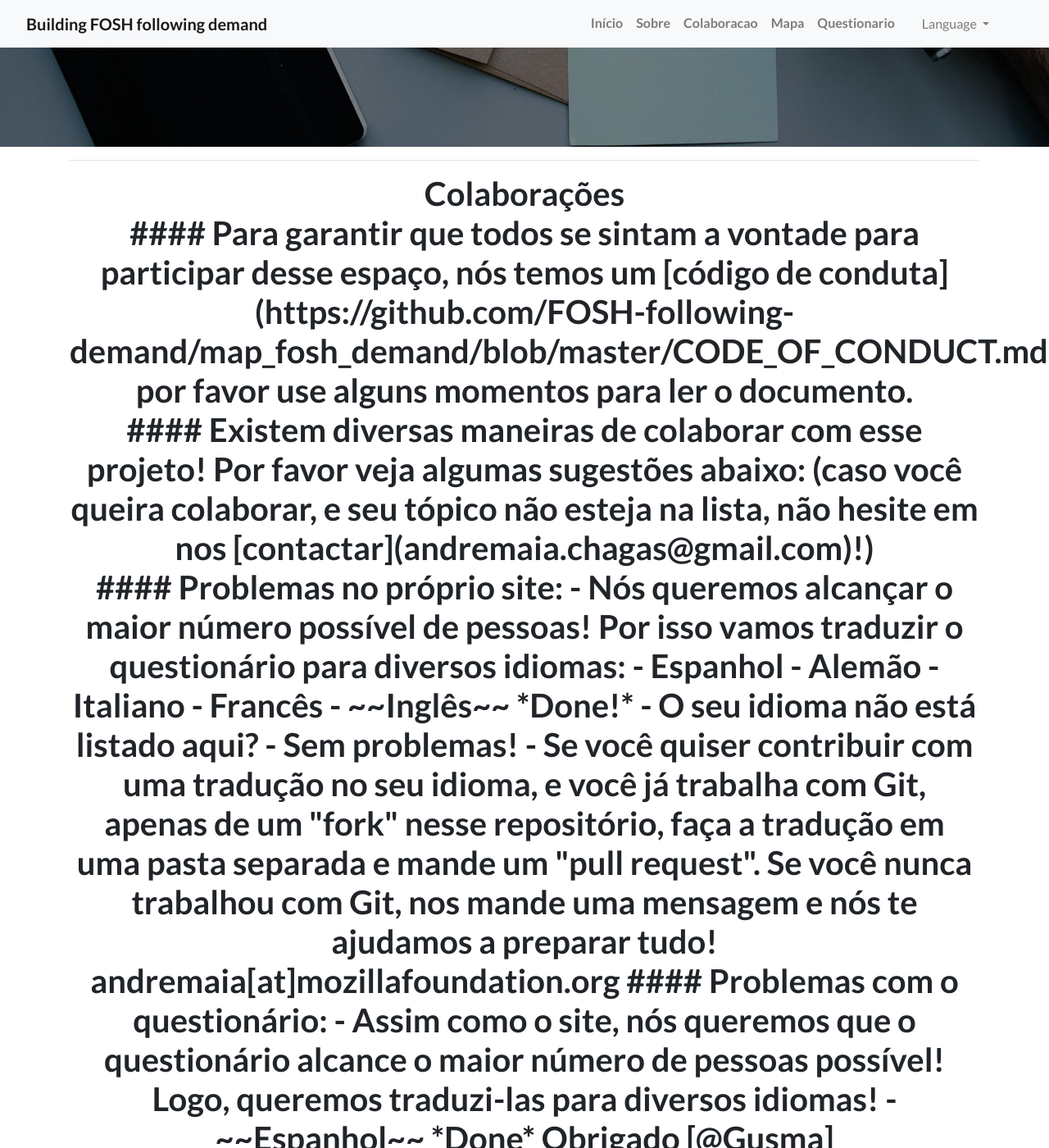
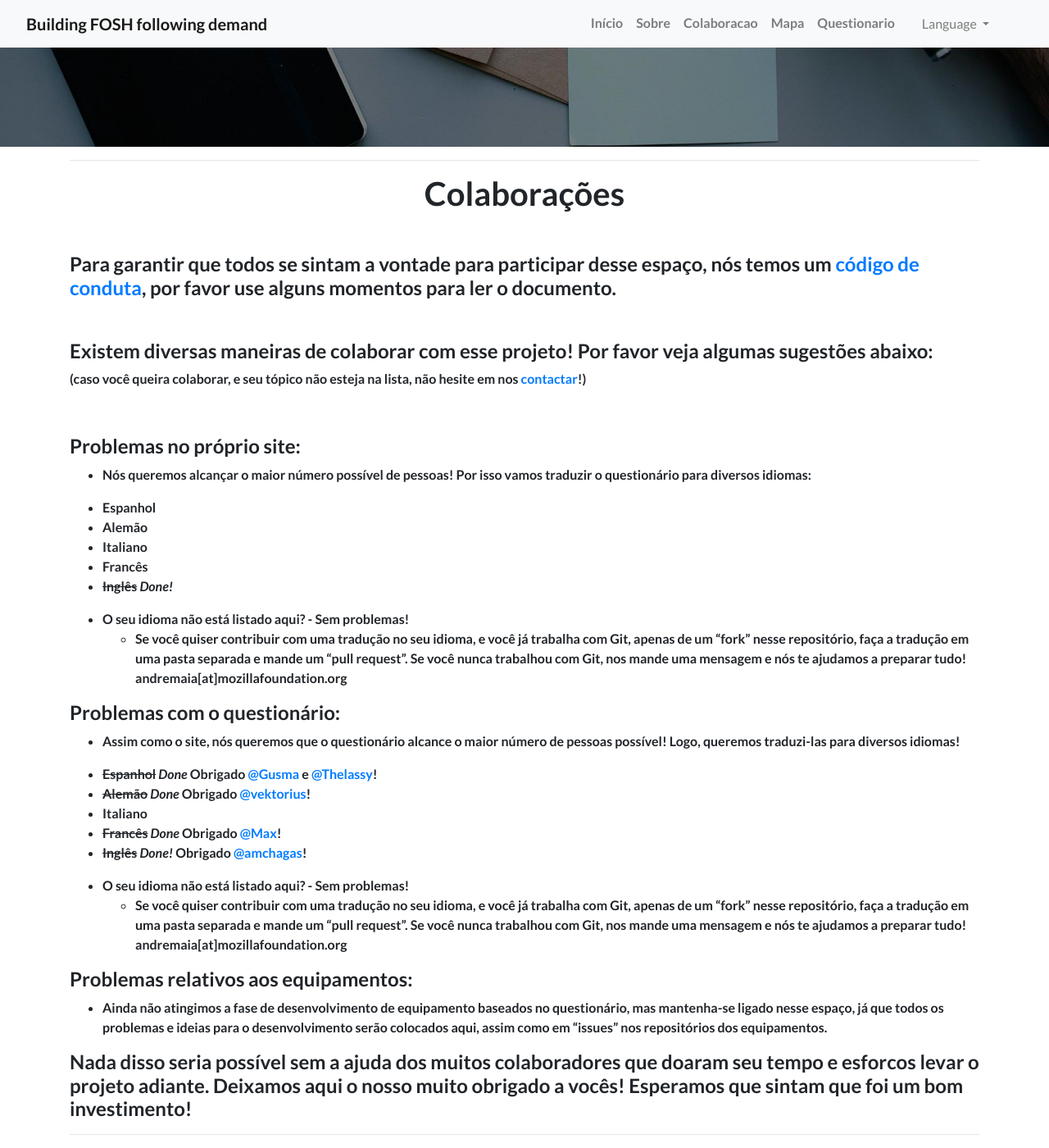
Before and after one commit to FOSH-following-demand/FOSH-following-demand.github.io, a Jekyll site: the page built from pages/pt/colaboracao.md, in a window 1280 px wide and 1400 px high, scrolled down 455 px. Shown: the whole window at 82% size. Built offline with Jekyll 4.4.1, drawn with Linux system fonts in a browser that asks for light colours; some of the changed text lies outside the part shown.

Commit message:
Update colaboracao.md

```diff
--- a/pages/pt/colaboracao.md
+++ b/pages/pt/colaboracao.md
@@ -10,7 +10,9 @@ ref: collaborating
 
 ---
 
-<center><h1> Colaborações
+<center>
+  <h1> Colaborações </h1>
+</center>
 
 <br>
 
```
